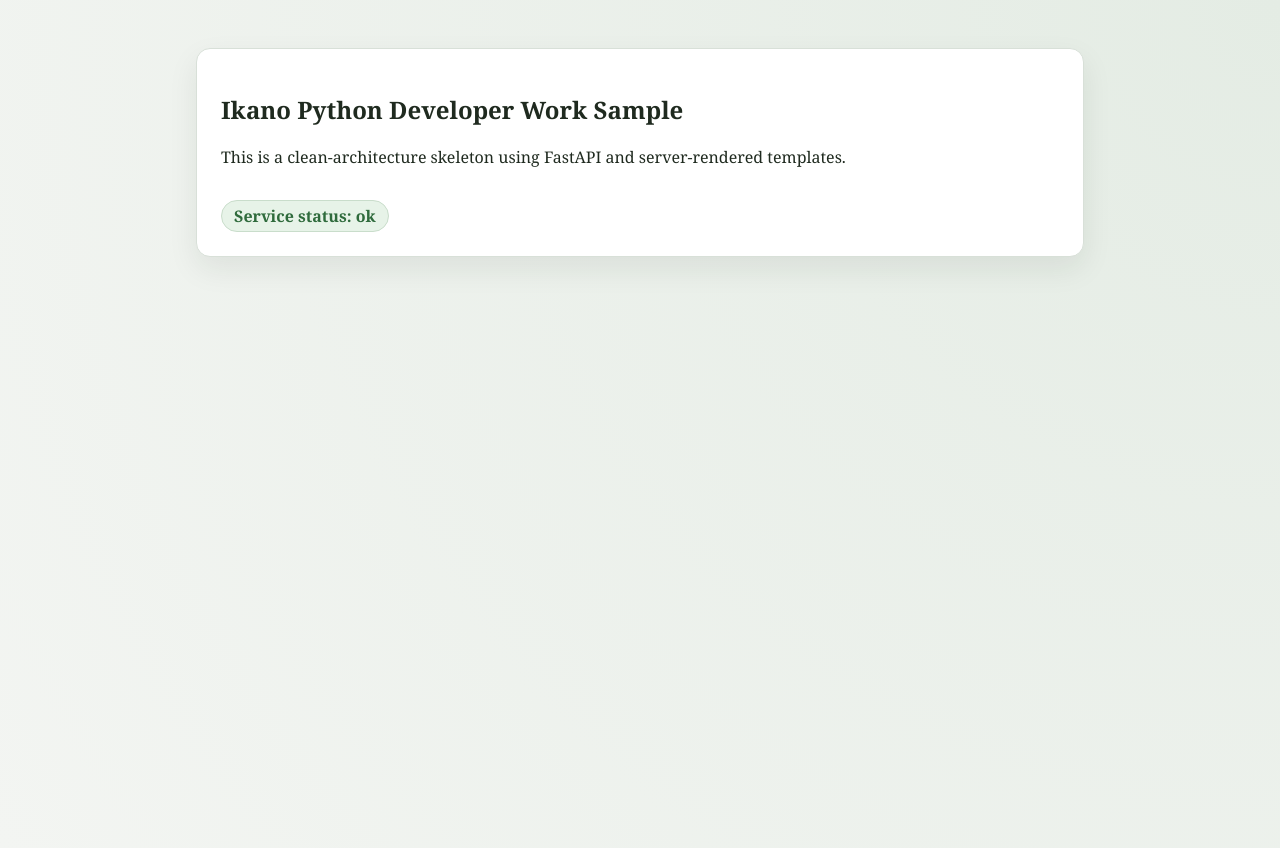
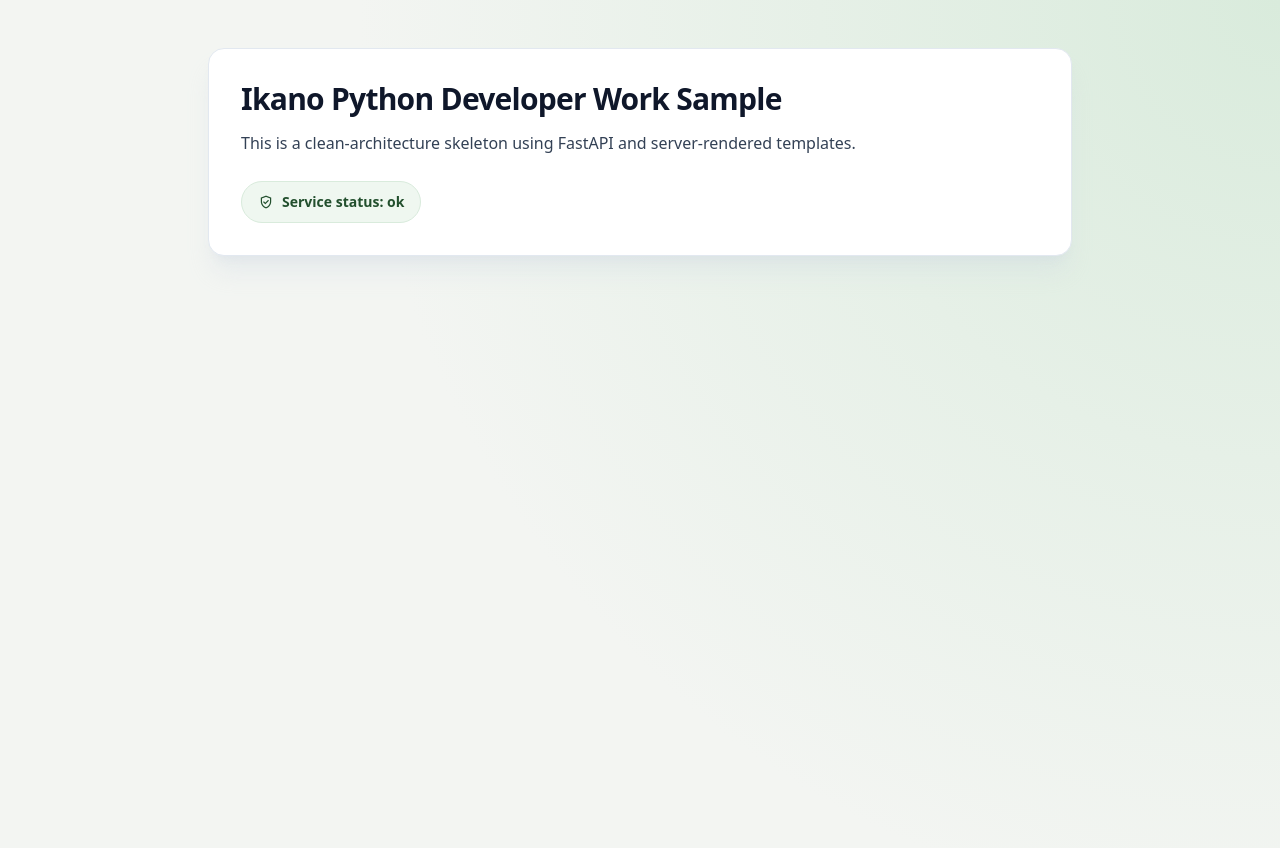
Before and after one commit to christojor/Ikano, a FastAPI app: page / in a window 1280 px wide. Run offline with FastAPI, Linux system fonts and the light colour scheme; style sheets or scripts are compiled from the project's sources.

Commit message:
Add Tailwind and Material Icons setup

```diff
--- a/app/main.py
+++ b/app/main.py
@@ -1,12 +1,15 @@
 from fastapi import FastAPI
+from fastapi.staticfiles import StaticFiles
 
 from app.infrastructure.config import settings
+from app.presentation.web.routes import STATIC_DIR
 from app.presentation.web.routes import router as web_router
 
 
 def create_app() -> FastAPI:
     app = FastAPI(title=settings.app_name, debug=settings.debug)
     app.include_router(web_router)
+    app.mount("/static", StaticFiles(directory=str(STATIC_DIR)), name="static")
     return app
 
 
--- a/app/presentation/web/routes.py
+++ b/app/presentation/web/routes.py
@@ -9,8 +9,10 @@ from app.application.services.health_service import HealthService
 from app.presentation.dependencies import get_health_service
 
 router = APIRouter()
+WEB_DIR = Path(__file__).resolve().parent
+STATIC_DIR = WEB_DIR / "static"
 
-templates = Jinja2Templates(directory=str(Path(__file__).resolve().parent / "templates"))
+templates = Jinja2Templates(directory=str(WEB_DIR / "templates"))
 
 
 @router.get("/", response_class=HTMLResponse)
--- /dev/null
+++ b/app/presentation/web/static/src/styles.css
@@ -0,0 +1,24 @@
+@tailwind base;
+@tailwind components;
+@tailwind utilities;
+
+@layer base {
+  body {
+    @apply min-h-screen bg-slate-100 text-slate-900 antialiased;
+    background-image: radial-gradient(circle at top right, #d9ebdc, #f3f5f2 60%);
+  }
+}
+
+@layer components {
+  .app-shell {
+    @apply mx-auto my-12 max-w-4xl px-4;
+  }
+
+  .app-card {
+    @apply rounded-2xl border border-slate-200 bg-white p-8 shadow-xl shadow-slate-300/30;
+  }
+
+  .status-pill {
+    @apply mt-6 inline-flex items-center gap-2 rounded-full border border-brand-100 bg-brand-50 px-4 py-2 text-sm font-semibold text-brand-700;
+  }
+}
--- a/app/presentation/web/templates/base.html
+++ b/app/presentation/web/templates/base.html
@@ -4,48 +4,10 @@
     <meta charset="UTF-8" />
     <meta name="viewport" content="width=device-width, initial-scale=1.0" />
     <title>{% block title %}Ikano Work Sample{% endblock %}</title>
-    <style>
-      :root {
-        --bg: #f3f5f2;
-        --text: #1f2a1f;
-        --card: #ffffff;
-        --accent: #2f6b3c;
-      }
-      * {
-        box-sizing: border-box;
-      }
-      body {
-        margin: 0;
-        min-height: 100vh;
-        font-family: Georgia, "Times New Roman", serif;
-        background: radial-gradient(circle at top right, #e4ece4, var(--bg));
-        color: var(--text);
-      }
-      .container {
-        max-width: 920px;
-        margin: 3rem auto;
-        padding: 0 1rem;
-      }
-      .card {
-        background: var(--card);
-        border: 1px solid #d8e0d8;
-        border-radius: 14px;
-        padding: 1.5rem;
-        box-shadow: 0 12px 30px rgba(31, 42, 31, 0.08);
-      }
-      .badge {
-        display: inline-block;
-        margin-top: 1rem;
-        background: #e7f3e8;
-        color: var(--accent);
-        border: 1px solid #c9ddcb;
-        border-radius: 999px;
-        padding: 0.25rem 0.75rem;
-        font-weight: 700;
-      }
-    </style>
+    <link rel="stylesheet" href="https://fonts.googleapis.com/css2?family=Material+Symbols+Outlined" />
+    <link rel="stylesheet" href="{{ url_for('static', path='dist/styles.css') }}" />
   </head>
   <body>
-    <main class="container">{% block content %}{% endblock %}</main>
+    <main class="app-shell">{% block content %}{% endblock %}</main>
   </body>
 </html>
--- a/app/presentation/web/templates/index.html
+++ b/app/presentation/web/templates/index.html
@@ -3,9 +3,14 @@
 {% block title %}Home | Ikano Work Sample{% endblock %}
 
 {% block content %}
-<section class="card">
-  <h1>Ikano Python Developer Work Sample</h1>
-  <p>This is a clean-architecture skeleton using FastAPI and server-rendered templates.</p>
-  <div class="badge">Service status: {{ status.status }}</div>
+<section class="app-card">
+  <h1 class="text-3xl font-semibold tracking-tight text-slate-900">Ikano Python Developer Work Sample</h1>
+  <p class="mt-3 max-w-2xl text-base leading-7 text-slate-700">
+    This is a clean-architecture skeleton using FastAPI and server-rendered templates.
+  </p>
+  <div class="status-pill">
+    <span aria-hidden="true" class="material-symbols-outlined text-base">verified_user</span>
+    <span>Service status: {{ status.status }}</span>
+  </div>
 </section>
 {% endblock %}
--- a/package.json
+++ b/package.json
@@ -7,6 +7,8 @@
     "node": ">=20"
   },
   "scripts": {
+    "build:css": "tailwindcss -i ./app/presentation/web/static/src/styles.css -o ./app/presentation/web/static/dist/styles.css --minify",
+    "watch:css": "tailwindcss -i ./app/presentation/web/static/src/styles.css -o ./app/presentation/web/static/dist/styles.css --watch",
     "test:api": "newman run tests/postman/ikano.postman_collection.json --environment tests/postman/local.postman_environment.json",
     "test:e2e": "playwright test",
     "test:e2e:chromium": "playwright test --project=chromium",
@@ -15,6 +17,7 @@
   },
   "devDependencies": {
     "@playwright/test": "^1.54.2",
-    "newman": "^6.2.1"
+    "newman": "^6.2.1",
+    "tailwindcss": "^3.4.17"
   }
 }
--- /dev/null
+++ b/tailwind.config.cjs
@@ -0,0 +1,20 @@
+module.exports = {
+  content: [
+    "./app/presentation/web/templates/**/*.html",
+    "./app/presentation/**/*.py",
+    "./tests/**/*.py"
+  ],
+  theme: {
+    extend: {
+      colors: {
+        brand: {
+          50: "#eff7f0",
+          100: "#d9ebdc",
+          500: "#2f6b3c",
+          700: "#224f2d"
+        }
+      }
+    }
+  },
+  plugins: []
+};
```
Also changed, not shown: README.md, package-lock.json.
